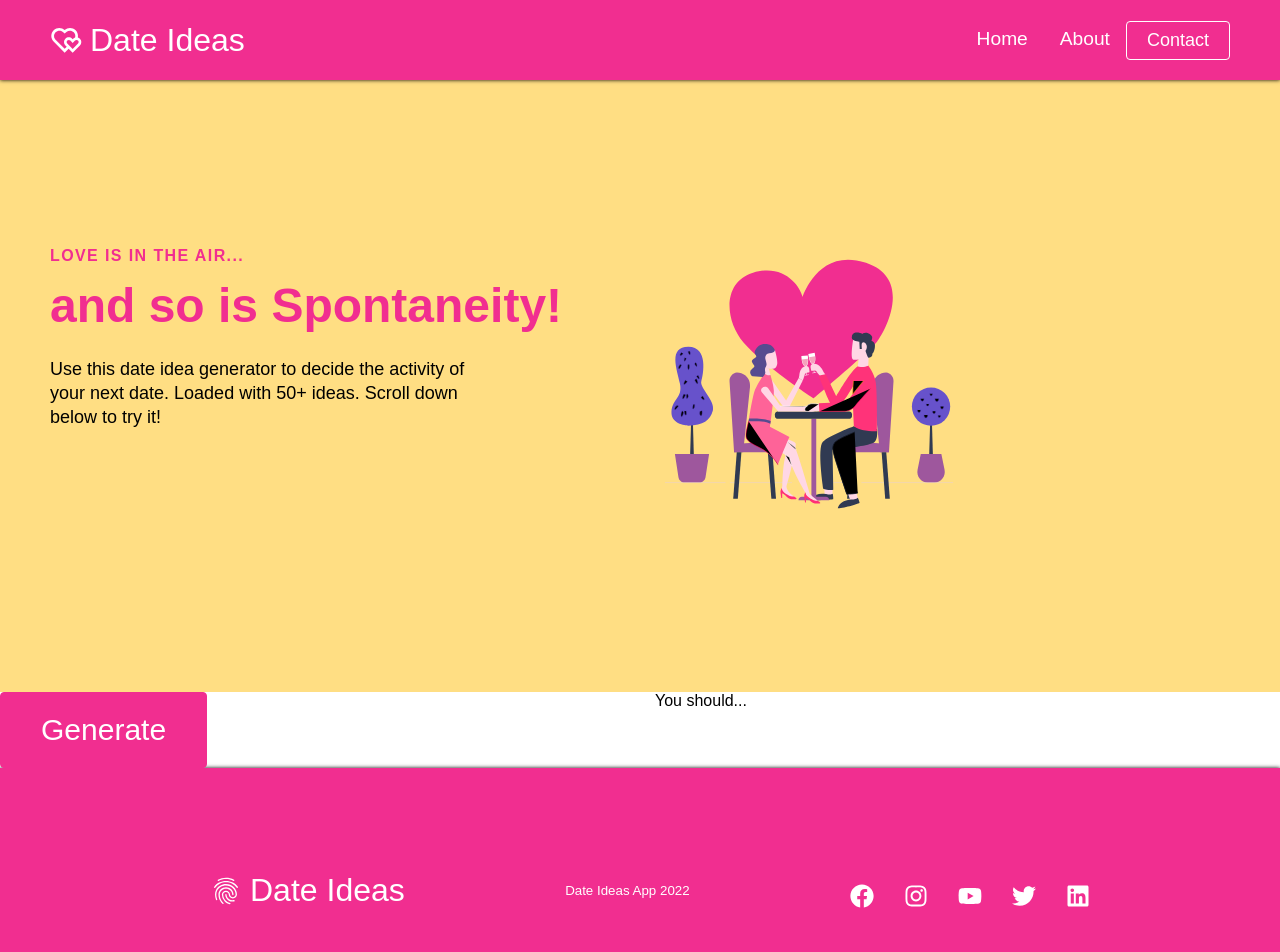
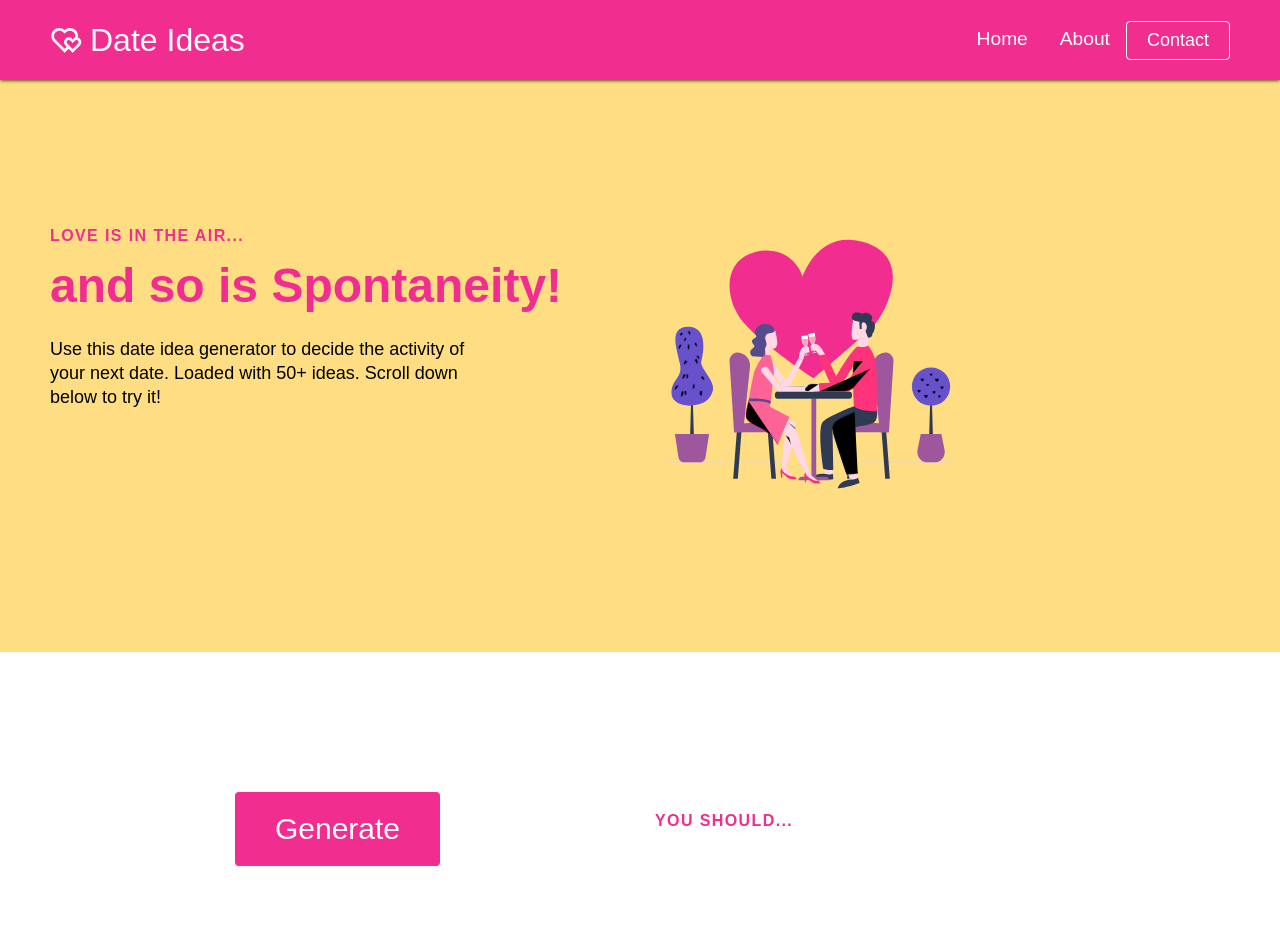
Before and after one commit to anjali-ahuja/date-ideas-app, a React (Create React App) app: page / in a window 1280 px wide. Shown: the top 952 px of the page. Built offline with nearby package versions, Linux system fonts and the light colour scheme.

Commit message:
add and center generate button

```diff
--- a/src/components/Button.css
+++ b/src/components/Button.css
@@ -9,12 +9,6 @@
   border: none;
   cursor: pointer;
   white-space: nowrap;
-}
-
-.btn--primary {
-  background-color: var(--primary);
-  color: #fff;
-  border: 1px solid var(--primary);
 }
 
 .btn--outline {
@@ -96,16 +90,16 @@
   border: none;
 }
 
-.primary {
+.btn--primary {
   background-color: #f12e90;
   color: #fff;
   border: none;
 }
 
-.primary:hover {
-  background-color: #fff;
-  color: #f12e90;
-  border: none;
+.btn--primary:hover {
+  background-color: #f12e90;
+  color: #ffde83;
+  box-shadow: 0 0 4px 0 #000;
 }
 
 .btn--link {
--- a/src/components/HeroSection.css
+++ b/src/components/HeroSection.css
@@ -1,5 +1,5 @@
 .home__hero-section {
-  padding: 160px 0;
+  padding: 140px 0;
 }
 
 .home__hero-row {
--- a/src/components/pages/HomePage/Generator.css
+++ b/src/components/pages/HomePage/Generator.css
@@ -1,5 +1,6 @@
 .generator-section {
-  padding: 160px 0;
+  padding: 140px 0;
+  background-color: #fff;
 }
 
 .generator-row {
@@ -16,21 +17,34 @@
 }
 
 .col {
-  top: 40px;
-  margin-bottom: 15px;
-  padding-right: 15px;
-  padding-left: 15px;
   flex: 1;
-  max-width: 50%;
-  flex-basis: 50%;
 }
 
-.generator-text-wrapper {
-  max-width: 540px;
-  padding-top: 0;
-  padding-bottom: 60px;
+.btn-wrapper {
+  display: flex;
+  justify-content: center;
 }
 
-.light {
-  background-color: #fff;
+.top-line {
+  color: #f12e90;
+  font-size: 16px;
+  line-height: 16px;
+  font-weight: 700;
+  letter-spacing: 1.4px;
+  text-transform: uppercase;
+  margin-bottom: 16px;
 }
+
+@media screen and (max-width: 991px) {
+  .container {
+    padding-right: 30px;
+    padding-left: 30px;
+  }
+}
+
+@media screen and (max-width: 768px) {
+  .col {
+    max-width: 100%;
+    flex-basis: 100%;
+  }
+}
--- a/src/components/pages/HomePage/Generator.js
+++ b/src/components/pages/HomePage/Generator.js
@@ -1,14 +1,37 @@
-import React from "react";
+import React, { useState } from "react";
 import { Button } from "../../Button";
+import "./Generator.css";
 
 function Generator() {
+  const [click, setClick] = useState(false);
+  const generate = () => setClick(true);
+
   return (
-    <div className="generator-section light">
-      <div className="row generator-row">
-        <div className="col">
-          <Button buttonSize="btn--xlarge">Generate</Button>
+    <div className="generator-section">
+      {" "}
+      <div className="container">
+        <div
+          className="row generator-row"
+          style={{
+            display: "flex",
+            flexDirection: "row",
+          }}
+        >
+          <div className="col">
+            <div className="btn-wrapper">
+              <Button
+                buttonStyle="btn--primary"
+                buttonSize="btn--xlarge"
+                onClick={generate}
+              >
+                Generate
+              </Button>
+            </div>
+          </div>
+          <div className="col">
+            <div className="top-line">You should... </div>
+          </div>
         </div>
-        <div className="col">You should... </div>
       </div>
     </div>
   );
```
